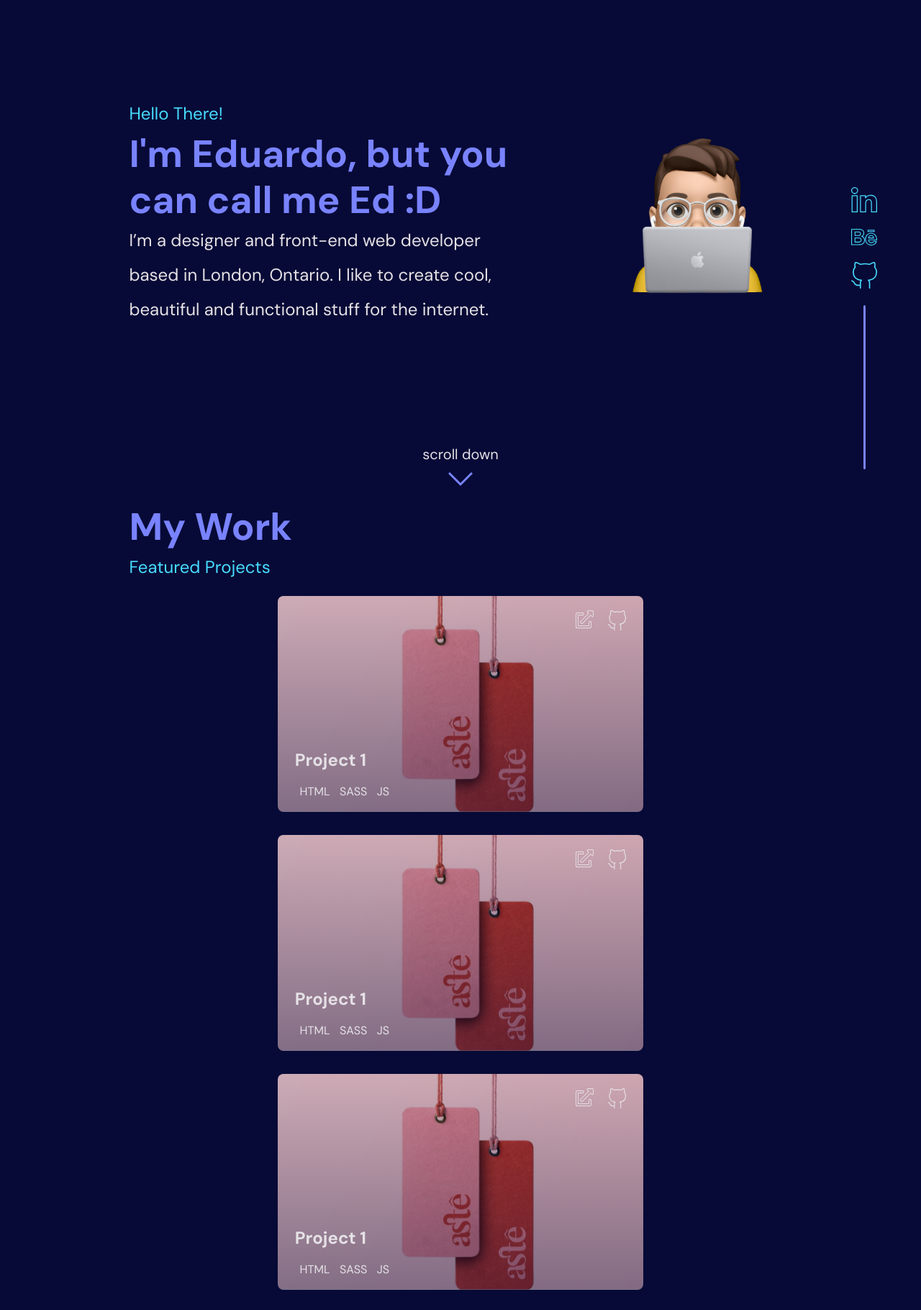
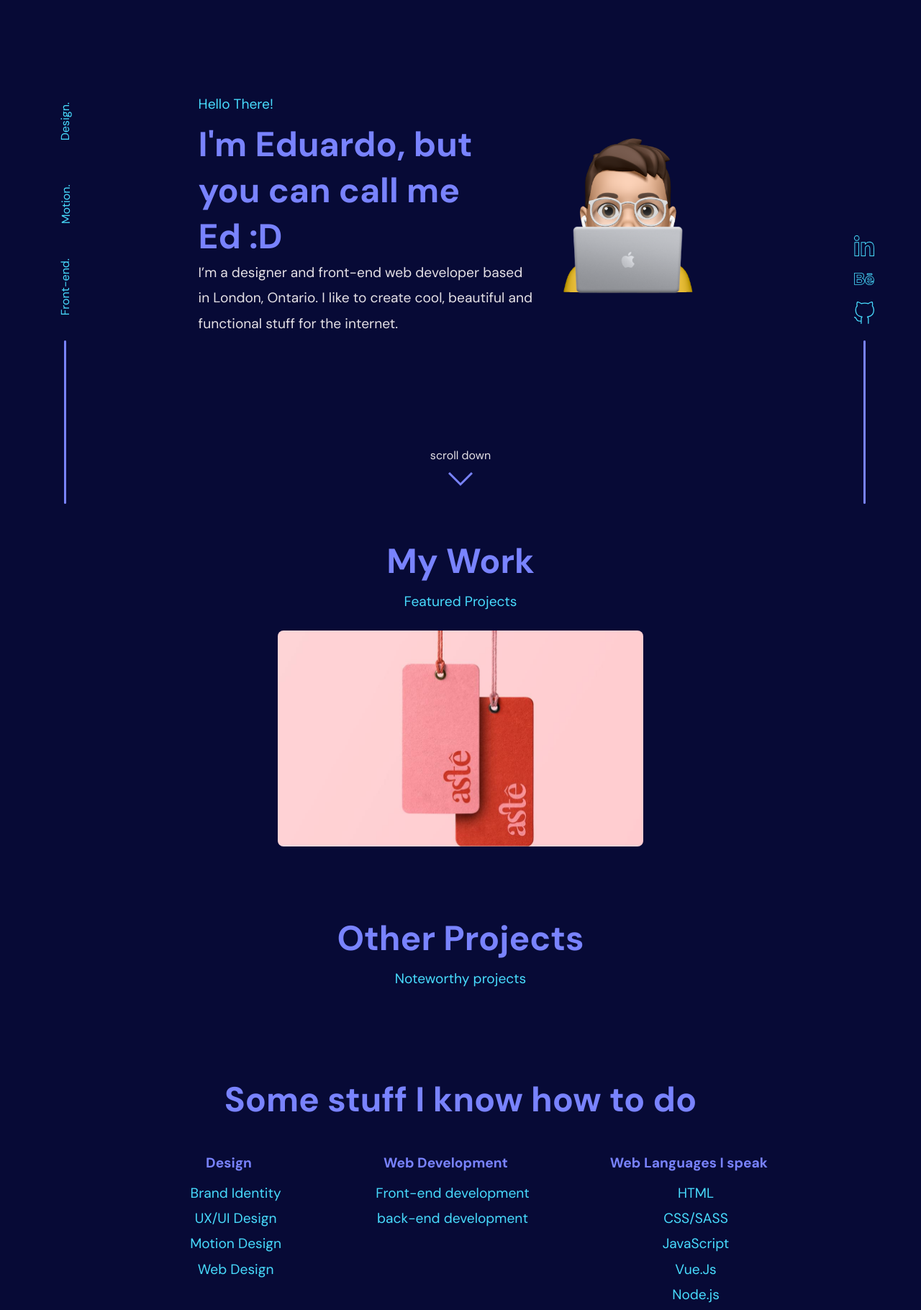
Before and after one commit to eduardoschlichting/schlichting_e_portfolio, a PHP site: page / in a window 1280 px wide. Shown: the part 100-1920 px from the top of the page at 72% size. Run offline with PHP 8.4, Linux system fonts and the light colour scheme.

Commit message:
Updating styles and making DB work

```diff
--- /dev/null
+++ b/css/modules/thumbnails.css
@@ -0,0 +1 @@
+a{font-family:"DM Sans",Helvetica,sans-serif}h2{color:#7983ff;font-size:2rem;font-weight:700;line-height:2.625rem}h3{color:#48dcfe;font-size:1.25rem;font-weight:400;line-height:1.875rem}h4{color:#e5e1e6;font-size:.8rem;font-weight:400;line-height:1.875rem}h5{color:#e5e1e6;font-size:.75rem}p{color:#e5e1e6;font-size:1.25rem;font-weight:400;line-height:1.875rem}.hidden{display:none}button{border:1px solid #48dcfe;background:none;padding:10px 40px;color:#48dcfe;font-weight:700;margin-right:auto}.noScroll{position:fixed;overflow:hidden}.project-box{position:relative;display:flex;flex-direction:column;justify-content:center;align-self:center;padding:0;background-image:url("../dist/projimg.jpg");background-repeat:no-repeat;background-size:cover;background-position:center;width:95%;height:200px;margin-top:1em;border-radius:8px;padding:0;transition:all .5s ease-out}.project-box__content{width:100%;height:100%;padding:0;margin:0;display:flex;flex-direction:column;justify-content:center;transition:all .5s ease-out;opacity:0}.project-box__content h3{color:#e5e1e6;font-weight:700;line-height:1rem}.project-box__content:hover{opacity:1;background-color:rgba(7,10,54,.3)}.project-box:hover{transform:scale(1.06)}
--- a/index.html
+++ b/index.html
@@ -15,7 +15,7 @@
 </head>
 <body>
 
-    <main>
+    <main id="app">
         <h1 class="hidden">Dui - Front-end Web Developer</h1>
 
         <header class="nav-wrapper">
@@ -25,12 +25,12 @@
                 <a href="index.html">
                 <!-- <img src="dist/logo-mobile-purple.svg" id="imgLogo" alt="Logo Dui"> -->
 
-                <img srcset="dist/logo-mobile-purple.svg 400w,
-                dist/logo_dui_d.svg 900w" sizes="(max-width: 600px) 400px, 600px" src="dist/logo_dui_d.svg" alt="Memoji">
+                <img srcset="dist/logo-mobile-purple.svg 500w,
+                dist/logo_dui_d.svg 900w" sizes="(max-width: 600px) 500px, 600px" src="dist/logo_dui_d.svg" alt="Memoji">
                 </a>
             </div>
 
-            <div class="menu-btn">
+            <div class="menu-btn" v-on:click="menu">
               <span class="menu-btn__burger"></span>
             </div>
           </header>
@@ -102,6 +102,17 @@
           </div>
         </section>
 
+        <section class="text-fixed">
+          <div class="link">
+
+            <p>Design.</p>
+            <p>Motion.</p>
+            <p>Front-end.</p>
+          </div>
+
+          <img class="line" src="dist/line.svg" alt="line">
+        </section>
+
        <!-- Projects Section: Mock usability/elements, fill with Vue -->
 
         <section class="projects">
@@ -113,109 +124,17 @@
 
           <div class="project-box__wrapper">
 
-            <div class="project-box">
-
-              <div class="project-box__link">
-                <a href="#">
-                  <img src="dist/external-link-m.svg" alt="External Link">
-                </a>
-
-                <a href="#">
-                  <img src="dist/github-icon-m.svg" alt="github icon">
-                </a>
-              </div>
-
-              <div class="project-box__content">
-                <h3 class="project-heading">
-                  Project 1
-                </h3>
-
-                <div class="project-tag">
-                  <h5 class="project-tag__item">HTML</h5>
-                  <h5 class="project-tag__item">SASS</h5>
-                  <h5 class="project-tag__item">JS</h5>
-                </div>
-
-              </div>
-            </div>
+            <!-- <thumb></thumb> -->
 
             <div class="project-box">
 
-              <div class="project-box__link">
-                <a href="#">
-                  <img src="dist/external-link-m.svg" alt="External Link">
-                </a>
-
-                <a href="#">
-                  <img src="dist/github-icon-m.svg" alt="github icon">
-                </a>
+              <div class="project-box__content">
+                <h3 class="project-heading">Project 1</h3>
+                <h4>year</h4>
               </div>
 
-              <div class="project-box__content">
-                <h3 class="project-heading">
-                  Project 1
-                </h3>
+          </div>
 
-                <div class="project-tag">
-                  <h5 class="project-tag__item">HTML</h5>
-                  <h5 class="project-tag__item">SASS</h5>
-                  <h5 class="project-tag__item">JS</h5>
-                </div>
-
-              </div>
-            </div>
-
-            <div class="project-box">
-
-              <div class="project-box__link">
-                <a href="#">
-                  <img src="dist/external-link-m.svg" alt="External Link">
-                </a>
-
-                <a href="#">
-                  <img src="dist/github-icon-m.svg" alt="github icon">
-                </a>
-              </div>
-
-              <div class="project-box__content">
-                <h3 class="project-heading">
-                  Project 1
-                </h3>
-
-                <div class="project-tag">
-                  <h5 class="project-tag__item">HTML</h5>
-                  <h5 class="project-tag__item">SASS</h5>
-                  <h5 class="project-tag__item">JS</h5>
-                </div>
-
-              </div>
-            </div>
-
-            <div class="project-box">
-
-              <div class="project-box__link">
-                <a href="#">
-                  <img src="dist/external-link-m.svg" alt="External Link">
-                </a>
-
-                <a href="#">
-                  <img src="dist/github-icon-m.svg" alt="github icon">
-                </a>
-              </div>
-
-              <div class="project-box__content">
-                <h3 class="project-heading">
-                  Project 1
-                </h3>
-
-                <div class="project-tag">
-                  <h5 class="project-tag__item">HTML</h5>
-                  <h5 class="project-tag__item">SASS</h5>
-                  <h5 class="project-tag__item">JS</h5>
-                </div>
-
-              </div>
-            </div>
         </section>
 
 
@@ -228,100 +147,9 @@
 
           <div class="other-box__wrapper">
 
+             <!-- <otherthumb></otherthumb> -->
 
 
-            <div class="project-box__other">
-              <div class="other-project-box__link">
-                <a href="#">
-                  <img src="dist/external-link-m.svg" alt="External Link">
-                </a>
-
-                <a href="#">
-                  <img src="dist/github-icon-m.svg" alt="github icon">
-                </a>
-              </div>
-              <div class="project-box__content">
-                <h3 class="other-project-heading">
-                  Project 1
-                </h3>
-                <div class="other-project-tag">
-                  <h5 class="other-project-tag__item">HTML</h5>
-                  <h5 class="other-project-tag__item">SASS</h5>
-                  <h5 class="other-project-tag__item">JS</h5>
-                </div>
-
-              </div>
-            </div>
-
-            <div class="project-box__other">
-              <div class="other-project-box__link">
-                <a href="#">
-                  <img src="dist/external-link-m.svg" alt="External Link">
-                </a>
-
-                <a href="#">
-                  <img src="dist/github-icon-m.svg" alt="github icon">
-                </a>
-              </div>
-              <div class="project-box__content">
-                <h3 class="other-project-heading">
-                  Project 1
-                </h3>
-                <div class="other-project-tag">
-                  <h5 class="other-project-tag__item">HTML</h5>
-                  <h5 class="other-project-tag__item">SASS</h5>
-                  <h5 class="other-project-tag__item">JS</h5>
-                </div>
-
-              </div>
-            </div>
-
-            <div class="project-box__other">
-              <div class="other-project-box__link">
-                <a href="#">
-                  <img src="dist/external-link-m.svg" alt="External Link">
-                </a>
-
-                <a href="#">
-                  <img src="dist/github-icon-m.svg" alt="github icon">
-                </a>
-              </div>
-              <div class="project-box__content">
-                <h3 class="other-project-heading">
-                  Project 1
-                </h3>
-                <div class="other-project-tag">
-                  <h5 class="other-project-tag__item">HTML</h5>
-                  <h5 class="other-project-tag__item">SASS</h5>
-                  <h5 class="other-project-tag__item">JS</h5>
-                </div>
-
-              </div>
-            </div>
-
-            <div class="project-box__other">
-              <div class="other-project-box__link">
-                <a href="#">
-                  <img src="dist/external-link-m.svg" alt="External Link">
-                </a>
-
-                <a href="#">
-                  <img src="dist/github-icon-m.svg" alt="github icon">
-                </a>
-              </div>
-              <div class="project-box__content">
-                <h3 class="other-project-heading">
-                  Project 1
-                </h3>
-                <div class="other-project-tag">
-                  <h5 class="other-project-tag__item">HTML</h5>
-                  <h5 class="other-project-tag__item">SASS</h5>
-                  <h5 class="other-project-tag__item">JS</h5>
-                </div>
-
-              </div>
-            </div>
-          </div>
         </section>
 
 
@@ -381,6 +209,7 @@
 
     </main>
 
+    <script src="https://cdn.jsdelivr.net/npm/vue@2/dist/vue.js"></script>
     <script type="module" src="js/main.js" defer></script>
 </body>
 </html>
--- a/js/main.js
+++ b/js/main.js
@@ -1,7 +1,33 @@
 import { toggleMenu } from "./components/menu.js";
+import { getData } from "./components/TheDataMiner.js";
+import TheThumbnail from "./components/Thumbnail.js";
+import TheOtherThumbnail from "./components/otherThumbnail.js";
 
 (() => {
-  const menuBtn = document.querySelector(".menu-btn");
+//   const menuBtn = document.querySelector(".menu-btn");
 
-  menuBtn.addEventListener("click", toggleMenu);
+//   menuBtn.addEventListener("click", toggleMenu);
+
+  const myVue = new Vue({
+    created: function() {
+        // go fetch the portfolio data here
+        // getData(null, (data) => this.portfolioData = data );
+
+    },
+
+    data: {
+        // this is storing the database info from our fetch call
+        // portfolioData: [],
+        // message: "hello from Vue"
+    },
+
+    methods: {
+        menu: toggleMenu
+        },
+
+    components: {
+        'thumb': TheThumbnail,
+        'otherthumb': TheOtherThumbnail
+        }
+    }).$mount("#app");
 })();
--- a/sass/main.scss
+++ b/sass/main.scss
@@ -4,6 +4,8 @@
 
 @import "modules/nav";
 @import "modules/home";
+@import "modules/thumbnails";
+
 @import "modules/queries";
 
 html {
--- a/sass/modules/_home.scss
+++ b/sass/modules/_home.scss
@@ -53,10 +53,35 @@
     padding-bottom: 12px;
   }
 }
+.text-fixed {
+  position: fixed;
+  bottom: 0;
+  left: 4%;
 
+  display: flex;
+  flex-direction: column;
+  align-items: center;
+  gap: 3.5em;
+
+  .link {
+    // margin: 0 auto;
+    display: flex;
+    flex-direction: column;
+    align-items: center;
+    gap: 5em;
+
+    p {
+      transform: rotate(-90deg);
+      transform-origin: center;
+      font-size: 1rem;
+      color: $blue;
+
+    }
+  }
+}
 .links-fixed {
   position: fixed;
-  top: 45%;
+  bottom: 0;
   left: 92%;
 //   width: fit-content;
   display: flex;
@@ -70,7 +95,7 @@
 
     a {
       margin: 0 auto;
-      width: 75%;
+      width: 60%;
 
       img {
         width: 100%;
@@ -112,68 +137,6 @@
     justify-content: center;
     grid-template-columns: repeat(auto-fit, minmax(350px, auto));
     gap: 10px;
-
-    .project-box {
-      display: flex;
-      flex-direction: column;
-      justify-content: space-between;
-
-      background-image:
-      -webkit-linear-gradient(90deg, rgba(7, 10, 54, .5), rgba(7, 10, 54, .2)),
-      url('../dist/projimg.jpg');
-      background-repeat: no-repeat;
-      background-size: cover;
-      background-position: center;
-
-      width: 95%;
-      height: 200px;
-
-      margin-top: 1em;
-
-    //   border: 2px solid $purple;
-    border-radius: 8px;
-      padding: 20px 24px;
-
-      @include transition-ease;
-
-      &__link {
-        align-self: flex-end;
-        width: 50px;
-        display: flex;
-        justify-content: space-between;
-
-        img {
-          width: 18px;
-          @include transition-ease;
-        }
-
-        img:hover {
-            scale: 1.2;
-         }
-      }
-
-      &__content {
-
-        .project-heading {
-          margin-bottom: 0.5em;
-          color: $white;
-          font-weight: $bold;
-        }
-        .project-tag {
-          width: 30%;
-          display: flex;
-          justify-content: space-around;
-        }
-      }
-
-
-
-    }
-
-    .project-box:hover {
-        transform: scale(1.06);
-        border: 2px solid $purple;
-    }
   }
 }
 
--- a/sass/modules/_nav.scss
+++ b/sass/modules/_nav.scss
@@ -148,7 +148,7 @@
       @include transition-ease;
 
       &:hover {
-        scale: 1.3;
+        scale: 1.1;
         color: $background;
       }
     }
--- a/sass/modules/_queries.scss
+++ b/sass/modules/_queries.scss
@@ -4,17 +4,17 @@
 
 @media screen and (min-width: 1280px) {
   h2 {
-    font-size: 3.3rem;
+    font-size: 3rem;
     line-height: 4rem;
   }
 
   h3 {
-    font-size: 1.5rem;
+    font-size: 1.2rem;
     line-height: 3rem;
   }
 
   h4 {
-    font-size: 1.25rem;
+    font-size: 1rem;
   }
 
   h5 {
@@ -22,8 +22,8 @@
   }
 
   p {
-    font-size: 1.5rem;
-    line-height: 3rem;
+    font-size: 1.2rem;
+    line-height: 2.2rem;
   }
 }
 
@@ -66,9 +66,13 @@
 // links fixed
 
 @media screen and (max-width: 960px) {
-  .links-fixed {
+  main {
+    margin: 0 4em;
+  }
+  .links-fixed, .text-fixed {
     display: none;
   }
+
 }
 
 // Home intro
@@ -82,7 +86,7 @@
 
         &__item {
           .menu-nav__link {
-            padding: 0 1em;
+            padding: 0 .5em;
             font-size: 3rem;
           }
         }
@@ -97,7 +101,7 @@
     }
 
   .home-wrapper {
-    width: 90%;
+    width: 91%;
     margin: 0 auto;
 
     .home__intro {
@@ -106,10 +110,16 @@
         align-items: center;
 
         .home-content {
-          p {
-            width: 85%;
-          }
+          width: 50%;
+          // p {
+          //   width: 600%;
+          // }
         }
+      }
+      .avatar {
+
+          margin: 0;
+
       }
     }
   }
@@ -120,11 +130,14 @@
   .contact-cta {
     width: 90%;
     margin: 0 auto;
+    text-align: center;
   }
 
   .projects {
     width: 90%;
     margin: 0 auto;
+    padding-top: 3em;
+
 
     .project-box__wrapper {
       width: 90%;
@@ -154,12 +167,19 @@
   .skills {
     .skills-wrapper {
       flex-direction: row;
+      justify-content: center;
+      gap: 5em;
     }
   }
   .contact-cta {
+
     .contact-wrapper {
+      align-items: center;
       p {
-        width: 70%;
+        width: 50%;
+      }
+      button {
+        margin: 0;
       }
     }
   }
@@ -175,8 +195,12 @@
   }
 
   footer {
+    display: flex;
+    justify-content: center;
+    margin-top: 5em;
+
     div {
-      margin-left: 4em;
+
       flex-direction: row;
       align-items: center;
 
--- /dev/null
+++ b/sass/modules/thumbnails.scss
@@ -0,0 +1,56 @@
+// main box
+@import "vars";
+@import "mixins";
+
+.project-box {
+    position: relative;
+    display: flex;
+    flex-direction: column;
+    justify-content: center;
+    align-self: center;
+    padding: 0;
+
+    background-image: url('../dist/projimg.jpg');
+    background-repeat: no-repeat;
+    background-size: cover;
+    background-position: center;
+
+    width: 95%;
+    height: 200px;
+
+    margin-top: 1em;
+
+  //   border: 2px solid $purple;
+  border-radius: 8px;
+    padding: 0;
+
+    @include transition-ease;
+
+    &__content {
+        width: 100%;
+        height: 100%;
+        padding: 0;
+        margin: 0;
+        display: flex;
+        flex-direction: column;
+        justify-content: center;
+        @include transition-ease;
+        opacity: 0;
+      h3 {
+        color: $white;
+        font-weight: $bold;
+        line-height: 1rem;
+      }
+    }
+
+    &__content:hover {
+        opacity: 1;
+        background-color: rgba($background, 0.3);
+    }
+
+  }
+
+  .project-box:hover {
+      transform: scale(1.06);
+    //   border: 2px solid $purple;
+  }
```
Also changed, not shown: includes/connect.php (added, +23 -0 lines), includes/functions.php (added, +24 -0 lines), includes/index.php (added, +21 -0 lines), js/components/Thumbnail.js (added, +14 -0 lines), js/components/menu.js (+12 -14 lines), js/components/otherThumbnail.js (added, +13 -0 lines), js/components/theDataMiner.js (added, +36 -0 lines), css/main.css, css/modules/thumbnail.css (added).
